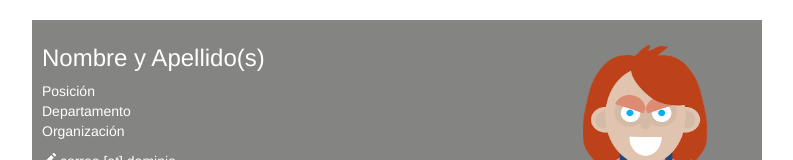
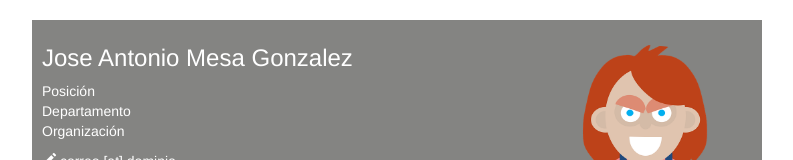
Before and after one commit to joseamesa/joseamesa.github.io, a plain HTML site: page index.html in a window 1280 px wide. Shown: the top 160 px of the page, without its empty margins (243-1036 px from the left). Drawn offline with nearby package versions, Linux system fonts and the light colour scheme.

Commit message:
Version 2

```diff
--- a/index.html
+++ b/index.html
@@ -5,7 +5,7 @@
     <meta charset="utf-8">
     <meta name="description" content="Página de ejemplo del MOOC de LINUX - UPM.">
     <!--Sustituir por los datos del alumno-->
-    <meta name="author" content="Nombre y Apellido(s)">
+    <meta name="author" content="Jose Antonio Mesa Gonzalez">
 
     <!--Sustituir por los datos del alumno-->
     <title>Jose Antonio Mesa Gonzalez</title>
@@ -17,7 +17,7 @@
   <body>
     <div class="container header-bar">
       <!--Sustituir por los datos del alumno-->
-      <h3>Nombre y Apellido(s) <span><img style="width: 214px; height: 164px;" class='img-circle' alt="Nombre y Apellido(s)" src="img/foto.png" align="right"></span></h3>
+      <h3>Jose Antonio Mesa Gonzalez<span><img style="width: 214px; height: 164px;" class='img-circle' alt="Jose Antonio Mesa" src="img/foto.png" align="right"></span></h3>
       <p>
         <!--Sustituir por los datos del alumno-->
         Posición<br>
```
Also changed, not shown: foto.png (added).
